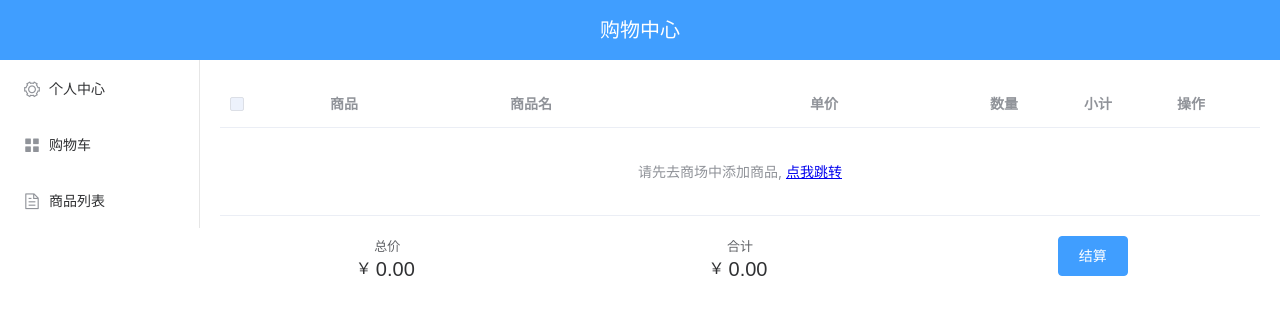
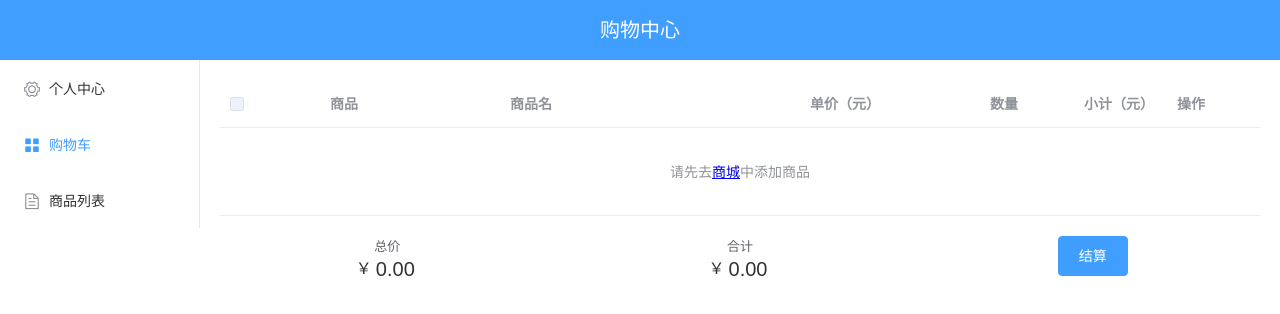
Before and after one commit to tiam-bloom/vue-shopping-cart, a Vue app: page /#/cart in a window 1280 px wide. Shown: the top 314 px of the page. Built offline with nearby package versions, Linux system fonts and the light colour scheme.

Commit message:
添加过渡动画; 添加购物车效验是否在购物车中已存在; 修改登录界面到组件中; 修改搜索触发条件;

```diff
--- a/package.json
+++ b/package.json
@@ -1,5 +1,5 @@
 {
-  "name": "shooping-cart",
+  "name": "shopping-cart",
   "version": "0.1.0",
   "private": true,
   "scripts": {
@@ -12,6 +12,7 @@
     "core-js": "^3.8.3",
     "element-ui": "^2.15.13",
     "mockjs": "^1.1.0",
+    "nprogress": "^0.2.0",
     "path": "^0.12.7",
     "vue": "^2.7.14",
     "vue-router": "^3.6.5",
--- a/src/assets/css/style.css
+++ b/src/assets/css/style.css
@@ -9,6 +9,7 @@ body {
     --gray: #333;
     --blue: #0367a6;
     --lightblue: #008997;
+    /* --lightblue: #409EFF; */
 
     /* RADII */
     --button-radius: 0.7rem;
--- a/src/components/Login.vue
+++ b/src/components/Login.vue
@@ -1,6 +1,6 @@
 <template>
     <div class="body-class">
-        <div class="container right-panel-active">
+        <div class="container">
             <!-- Sign Up -->
             <div class="container__form container--signup">
                 <form action="#" class="form" @submit="register">
@@ -120,7 +120,7 @@ export default {
 <style scoped>
 .body-class {
     align-items: center;
-    background-color: var(--white);
+    /* background-color: var(--white); */
     /*  background: url("https://res.cloudinary.com/dbhnlktrv/image/upload/v1599997626/background_oeuhe7.jpg");*/
     /* background: url("imgs/bj01.png"); */
     /* 决定背景图像的位置是在视口内固定，或者随着包含它的区块滚动。 */
@@ -130,7 +130,7 @@ export default {
     background-repeat: no-repeat;
     background-size: cover;
     display: grid;
-    height: 100vh;
+    height: calc(100vh - 100px);
     place-items: center;
 }
 
--- a/src/layout/Aside.vue
+++ b/src/layout/Aside.vue
@@ -2,11 +2,12 @@
     <div class="aside">
         <el-row class="tac">
             <el-col>
+
                 <!-- https://blog.csdn.net/qq_40197100/article/details/111587781 -->
-                <el-menu :default-active="$router.path" router class="el-menu-vertical-demo" @open="handleOpen"
+                <el-menu :default-active="$route.name" router class="el-menu-vertical-demo" @open="handleOpen"
                     @close="handleClose">
 
-                    <el-menu-item v-for="route of $router.options.routes[0].children" :index="route.path">
+                    <el-menu-item v-for="route of $router.options.routes[0].children" :index="route.path" v-if="route.meta.isShow">
                         <i :class="route.meta.icon"></i>
                         <span slot="title">{{route.meta.title}}</span>
                     </el-menu-item>
--- a/src/layout/Main.vue
+++ b/src/layout/Main.vue
@@ -1,5 +1,5 @@
 <template>
-    <transition name="fade-transform" mode="out-in">
+    <transition name="el-fade-in" mode="out-in">
         <keep-alive>
             <router-view :key="$route.name" />
         </keep-alive>
@@ -9,7 +9,6 @@
 <script>
 export default {
     name: 'Main',
-
 }
 </script>
 
--- a/src/main.js
+++ b/src/main.js
@@ -13,6 +13,8 @@ import ElementUI from "element-ui";
 import "element-ui/lib/theme-chalk/index.css";
 Vue.use(ElementUI);
 
+
+
 new Vue({
   store,
   router,
--- a/src/router/index.js
+++ b/src/router/index.js
@@ -1,11 +1,12 @@
 //   router/index.js
 import VueRouter from "vue-router";
 import Vue from "vue";
+import { start, close } from "@/utils/nprogress.js";
 
 // 插件一定要使用
 Vue.use(VueRouter);
 
-export default new VueRouter({
+const router = new VueRouter({
   routes: [
     {
       path: "/",
@@ -17,34 +18,51 @@ export default new VueRouter({
           path: "home",
           component: () => import("@/view/Home.vue"),
           meta: {
+            isShow: true,
             title: "个人中心",
-            icon: "el-icon-setting"
-          }
+            icon: "el-icon-setting",
+          },
         },
         {
           name: "cart",
           path: "cart",
           component: () => import("@/view/Cart.vue"),
           meta: {
+            isShow: true,
             title: "购物车",
-            icon: "el-icon-menu"
-          }
+            icon: "el-icon-menu",
+          },
         },
         {
           name: "products",
           path: "products",
           component: () => import("@/view/Products.vue"),
           meta: {
+            isShow: true,
             title: "商品列表",
-            icon: "el-icon-document"
-          }
+            icon: "el-icon-document",
+          },
+        },
+        {
+          name: "login",
+          path: "/login",
+          component: () => import("@/components/Login.vue"),
+          meta: {
+            isShow: false,
+          },
         },
       ],
     },
-    {
-        name: "login",
-        path: "/login",
-        component: () => import("@/components/Login.vue"),
-    }
   ],
 });
+
+router.beforeEach((to, from, next) => {
+  start();
+  next();
+});
+
+router.afterEach((to, from) => {
+  close();
+});
+
+export default router;
--- a/src/store/index.js
+++ b/src/store/index.js
@@ -29,6 +29,12 @@ const mutations = {
   removeCart(state, goods) {
     state.cartlist.splice(state.cartlist.indexOf(goods), 1);
   },
+  // 清空购物车(已勾选的商品)
+  clearCart(state, selectedGoods) {
+    state.cartlist = state.cartlist.filter(goods => {
+      return !selectedGoods.includes(goods);
+    });
+  },
 };
 // 相当于数据库,存储数据, , 类似Vue实例中的data属性
 const state = {
--- /dev/null
+++ b/src/utils/nprogress.js
@@ -0,0 +1,22 @@
+import NProgress from 'nprogress';
+import 'nprogress/nprogress.css';
+
+//全局进度条的配置
+NProgress.configure({
+    easing: 'ease', // 动画方式
+    speed: 1000, // 递增进度条的速度
+    showSpinner: false, // 是否显示加载ico
+    trickleSpeed: 200, // 自动递增间隔
+    minimum: 0.3, // 更改启动时使用的最小百分比
+    parent: 'body', //指定进度条的父容器
+})
+
+// 打开进度条
+export const start = () => {
+    NProgress.start();
+}
+
+// 关闭进度条
+export const close = () => {
+    NProgress.done();
+}
--- a/src/view/Cart.vue
+++ b/src/view/Cart.vue
@@ -3,7 +3,7 @@
     <div class="cart">
         <el-table :data="cartlist" style="width: 100%" highlight-current-row @selection-change="handleSelectionChange">
             <template slot="empty">
-                <p class="emptyText">请先去商场中添加商品, <router-link to="/products">点我跳转</router-link> </p>
+                <p class="emptyText">请先去<router-link to="/products">商城</router-link>中添加商品</p>
             </template>
 
             <el-table-column type="selection" width="100">
@@ -15,7 +15,7 @@
             </el-table-column>
             <el-table-column prop="title" label="商品名" width="300">
             </el-table-column>
-            <el-table-column prop="price" label="单价" width="180">
+            <el-table-column prop="price" :formatter="priceFormater" label="单价（元）" width="180">
             </el-table-column>
             <el-table-column prop="price" label="数量">
                 <template slot-scope="scope">
@@ -23,17 +23,16 @@
                         label="描述文字"></el-input-number>
                 </template>
             </el-table-column>
-            <el-table-column label="小计">
+            <el-table-column label="小计（元）" :formater="subtotalFormater" >
                 <template slot-scope="scope">
-                    <span>{{ scope.row.num * scope.row.price }}</span>
+                    <span>{{ subtotalFormater(scope.row)}}</span>
                 </template>
             </el-table-column>
             <el-table-column label="操作">
                 <template slot-scope="scope">
-                    <el-button size="mini" type="primary" @click="handleEdit(scope.$index, scope.row)">详情</el-button>
                     <el-popconfirm confirm-button-text='确定' cancel-button-text='点错了' icon="el-icon-info" icon-color="red"
                         title="确定从购物车中删除吗？" @confirm="handleDelete(scope.$index, scope.row)">
-                        <el-button size="mini" type="danger" slot="reference">删除</el-button>
+                        <el-button size="mini" type="danger" slot="reference" class="el-icon-delete-solid">删除</el-button>
                     </el-popconfirm>
                 </template>
             </el-table-column>
@@ -47,7 +46,7 @@
                 <el-statistic prefix="￥" group-separator="," :precision="2" :value="totalChecked" title="合计"></el-statistic>
             </el-col>
             <el-col :span="8">
-                <el-button type="primary">结算</el-button>
+                <el-button type="primary" @click="settlement">结算</el-button>
             </el-col>
         </el-row>
     </div>
@@ -88,6 +87,21 @@ export default {
         },
         handleSelectionChange(goods) {
             this.multipleSelection = goods;
+        },
+        priceFormater(row){
+            return `￥${row.price.toFixed(2)}`
+        },
+        subtotalFormater(row){
+            return `￥${(row.num * row.price).toFixed(2)}`
+        },
+        settlement(){
+            // 判断是否有勾选
+            if(this.multipleSelection.length === 0){
+                this.$message.warning('请先勾选商品');
+                return;
+            }
+            this.$message.success(`结算成功! 一共是${this.totalChecked.toFixed(2)}元`);
+            this.$store.commit('clearCart', this.multipleSelection);
         }
     }
 }
```
Also changed, not shown: src/view/Products.vue (+28 -11 lines), 1 other file (tests, documents, lock files or other folders).
